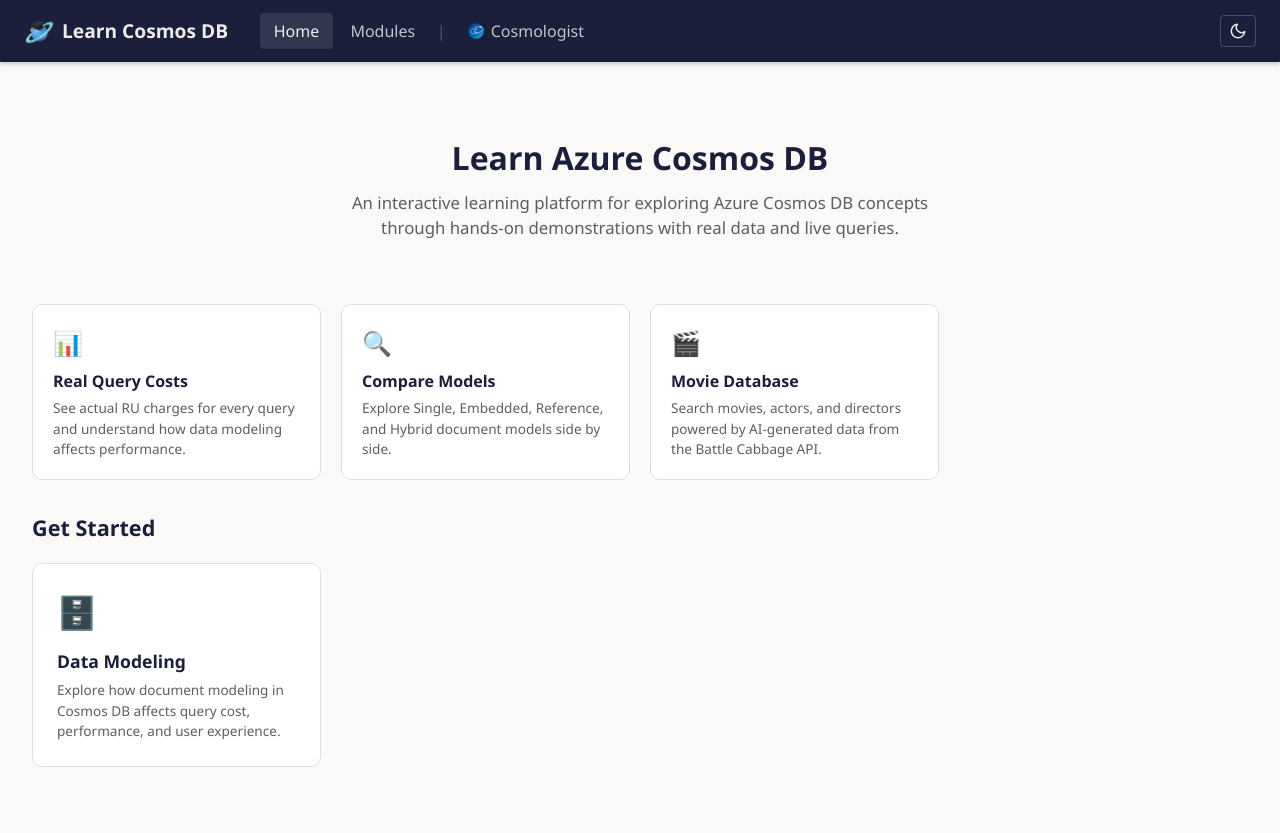
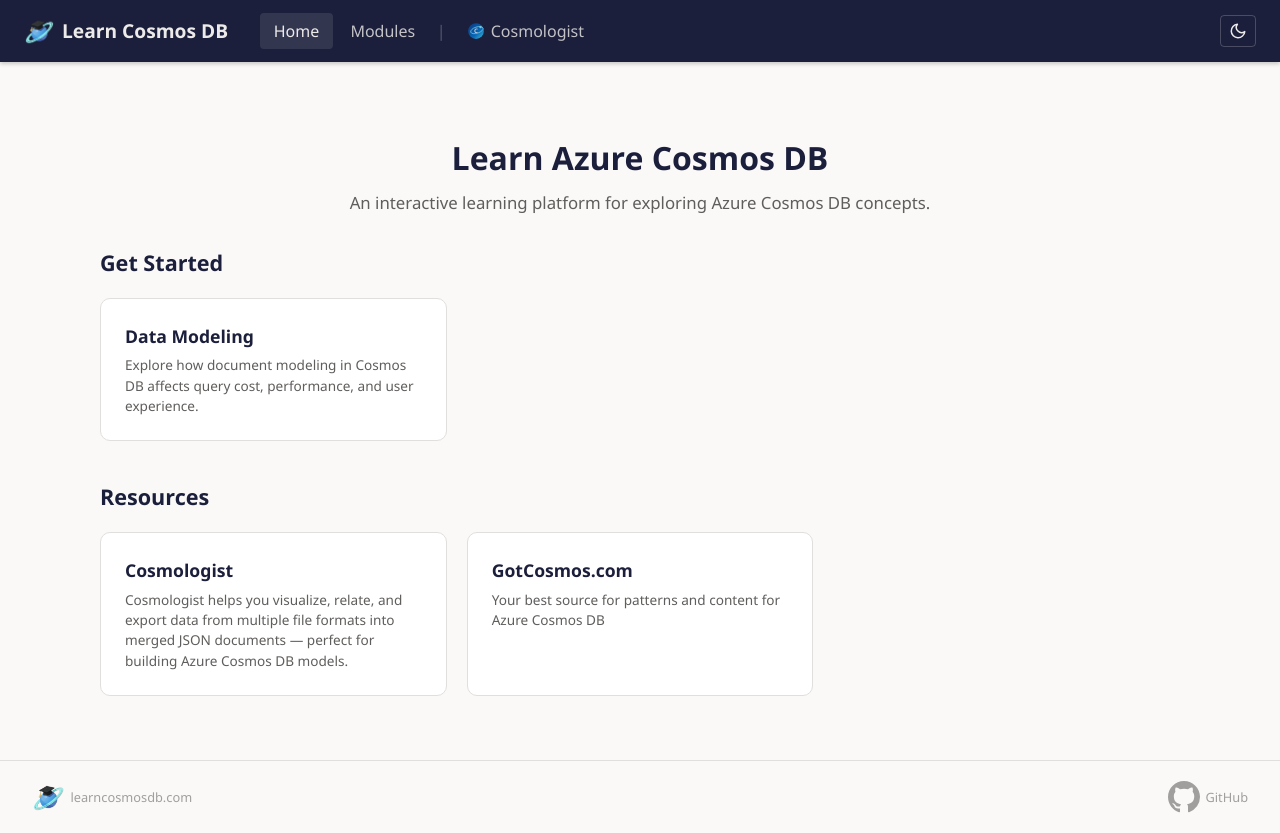
Before and after one commit to kernelkaribou/LearnCosmosDB, an ASP.NET Core app: page / in a window 1280 px wide. Before the commit the page ends 767 px from the top, so only its background shows below. Run offline with ASP.NET Core 8, Linux system fonts and the light colour scheme.

Commit message:
Formatting improvements and footer

```diff
--- a/web/Layout/MainLayout.razor
+++ b/web/Layout/MainLayout.razor
@@ -15,3 +15,15 @@
 <div class="main-content">
     @Body
 </div>
+<footer class="site-footer">
+    <div class="footer-inner">
+        <a href="/" class="footer-brand">
+            <img src="learncosmos.webp" alt="Learn Cosmos DB" class="footer-icon" width="32" height="32" />
+            <span>learncosmosdb.com</span>
+        </a>
+        <a href="https://github.com/kernelkaribou/LearnCosmosDB" target="_blank" class="footer-github">
+            <svg viewBox="0 0 16 16" class="github-icon" width="32" height="32" fill="currentColor"><path d="M8 0C3.58 0 0 3.58 0 8c0 3.54 2.29 6.53 5.47 7.59.4.07.55-.17.55-.38 0-.19-.01-.82-.01-1.49-2.01.37-2.53-.49-2.69-.94-.09-.23-.48-.94-.82-1.13-.28-.15-.68-.52-.01-.53.63-.01 1.08.58 1.23.82.72 1.21 1.87.87 2.33.66.07-.52.28-.87.51-1.07-1.78-.2-3.64-.89-3.64-3.95 0-.87.31-1.59.82-2.15-.08-.2-.36-1.02.08-2.12 0 0 .67-.21 2.2.82.64-.18 1.32-.27 2-.27.68 0 1.36.09 2 .27 1.53-1.04 2.2-.82 2.2-.82.44 1.1.16 1.92.08 2.12.51.56.82 1.27.82 2.15 0 3.07-1.87 3.75-3.65 3.95.29.25.54.73.54 1.48 0 1.07-.01 1.93-.01 2.2 0 .21.15.46.55.38A8.013 8.013 0 0016 8c0-4.42-3.58-8-8-8z"/></svg>
+            GitHub
+        </a>
+    </div>
+</footer>
--- a/web/Pages/Home.razor
+++ b/web/Pages/Home.razor
@@ -4,32 +4,25 @@
 
 <div class="hero">
     <h1>Learn Azure Cosmos DB</h1>
-    <p>An interactive learning platform for exploring Azure Cosmos DB concepts through hands-on demonstrations with real data and live queries.</p>
-</div>
-
-<div class="features">
-    <div class="feature-card">
-        <div class="feature-icon">📊</div>
-        <h3>Real Query Costs</h3>
-        <p>See actual RU charges for every query and understand how data modeling affects performance.</p>
-    </div>
-    <div class="feature-card">
-        <div class="feature-icon">🔍</div>
-        <h3>Compare Models</h3>
-        <p>Explore Single, Embedded, Reference, and Hybrid document models side by side.</p>
-    </div>
-    <div class="feature-card">
-        <div class="feature-icon">🎬</div>
-        <h3>Movie Database</h3>
-        <p>Search movies, actors, and directors powered by AI-generated data from the Battle Cabbage API.</p>
-    </div>
+    <p>An interactive learning platform for exploring Azure Cosmos DB concepts.</p>
 </div>
 
 <h2>Get Started</h2>
 <div class="module-grid">
     <a href="modules/datamodeling" class="module-card">
-        <div class="module-icon">🗄️</div>
         <div class="module-title">Data Modeling</div>
         <div class="module-desc">Explore how document modeling in Cosmos DB affects query cost, performance, and user experience.</div>
     </a>
 </div>
+
+<h2>Resources</h2>
+<div class="module-grid">
+    <a href="https://cosmologist.learncosmosdb.com/" class="module-card">
+        <div class="module-title">Cosmologist</div>
+        <div class="module-desc">Cosmologist helps you visualize, relate, and export data from multiple file formats into merged JSON documents — perfect for building Azure Cosmos DB models.</div>
+    </a>
+    <a href="https://gotcosmos.com/" class="module-card">
+        <div class="module-title">GotCosmos.com</div>
+        <div class="module-desc">Your best source for patterns and content for Azure Cosmos DB</div>
+    </a>
+</div>
--- a/web/Pages/Modules/Index.razor
+++ b/web/Pages/Modules/Index.razor
@@ -7,7 +7,6 @@
 
 <div class="module-grid">
     <a href="modules/datamodeling" class="module-card">
-        <div class="module-icon">🗄️</div>
         <div class="module-title">Data Modeling</div>
         <div class="module-desc">Demonstrates how document modeling affects query cost (RU), performance, and user experience using a movie database. Compare four models: Single, Embedded, Reference, and Hybrid.</div>
     </a>
--- a/web/Services/ThemeService.cs
+++ b/web/Services/ThemeService.cs
@@ -23,7 +23,7 @@
         try
         {
             var stored = await _js.InvokeAsync<string?>("localStorage.getItem", "theme");
-            _isDark = stored == "dark";
+            _isDark = stored != "light";
             await ApplyTheme();
         }
         catch
--- a/web/wwwroot/css/app.css
+++ b/web/wwwroot/css/app.css
@@ -53,6 +53,13 @@
     color: var(--text-primary);
     background: var(--bg-page);
     line-height: 1.5;
+    height: 100%;
+}
+
+#app {
+    display: flex;
+    flex-direction: column;
+    min-height: 100vh;
 }
 
 /* Prevent focus outline on page load / navigation */
@@ -714,6 +721,7 @@
     grid-template-columns: repeat(auto-fill, minmax(280px, 1fr));
     gap: 1.25rem;
     margin-top: 1rem;
+    margin-bottom: 2.5rem;
 }
 
 .module-card {
@@ -904,3 +912,51 @@
     margin-bottom: 1rem;
     font-size: 0.875rem;
 }
+
+/* ── Site Footer ──────────────────────────────── */
+.site-footer {
+    border-top: 1px solid var(--border-color);
+    margin-top: auto;
+    padding: 1.25rem 2rem;
+    color: var(--text-muted);
+    font-size: 0.8rem;
+}
+
+.footer-inner {
+    max-width: 1400px;
+    margin: 0 auto;
+    display: flex;
+    align-items: center;
+    justify-content: space-between;
+}
+
+.footer-brand {
+    display: flex;
+    align-items: center;
+    gap: 0.4rem;
+    color: var(--text-muted);
+    text-decoration: none;
+}
+
+.footer-brand:hover { color: var(--text-secondary); text-decoration: none; }
+
+.footer-icon {
+    width: 32px;
+    height: 32px;
+    border-radius: 3px;
+}
+
+.footer-github {
+    display: flex;
+    align-items: center;
+    gap: 0.35rem;
+    color: var(--text-muted);
+    text-decoration: none;
+}
+
+.footer-github:hover { color: var(--text-secondary); text-decoration: none; }
+
+.github-icon {
+    width: 32px;
+    height: 32px;
+}
```
